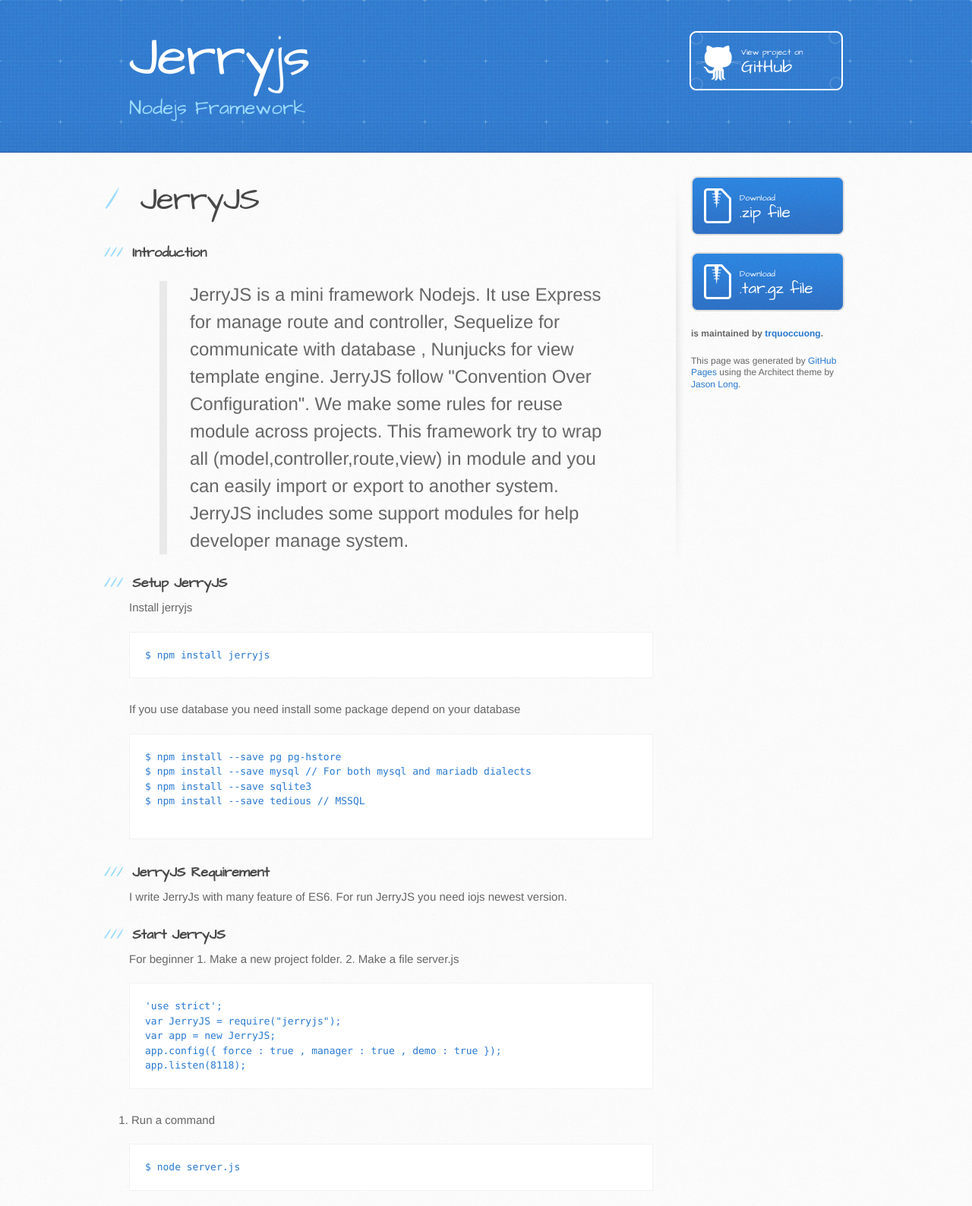
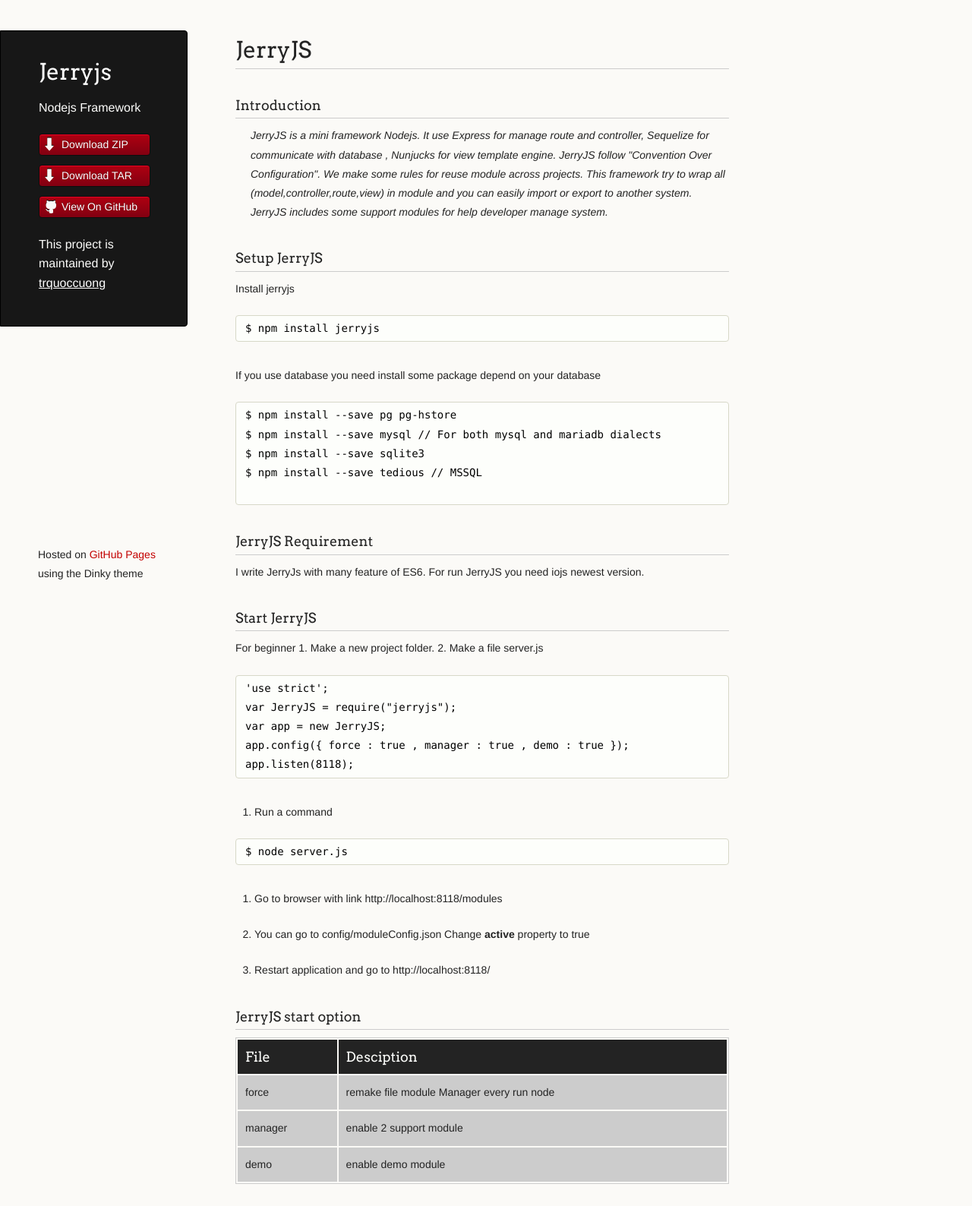
Before and after one commit to trquoccuong/JerryJS, a plain HTML site: page index.html in a window 1280 px wide. Shown: the top 1588 px of the page at 76% size. Drawn offline with Linux system fonts and the light colour scheme.

Commit message:
Create gh-pages branch via GitHub

```diff
--- a/index.html
+++ b/index.html
@@ -1,34 +1,36 @@
-<!DOCTYPE html>
+<!doctype html>
 <html>
   <head>
-    <meta charset='utf-8'>
+    <meta charset="utf-8">
     <meta http-equiv="X-UA-Compatible" content="chrome=1">
-    <meta name="viewport" content="width=device-width, initial-scale=1, maximum-scale=1">
-    <link href='https://fonts.googleapis.com/css?family=Architects+Daughter' rel='stylesheet' type='text/css'>
-    <link rel="stylesheet" type="text/css" href="stylesheets/stylesheet.css" media="screen">
-    <link rel="stylesheet" type="text/css" href="stylesheets/github-light.css" media="screen">
-    <link rel="stylesheet" type="text/css" href="stylesheets/print.css" media="print">
+    <title>Jerryjs by trquoccuong</title>
 
+    <link rel="stylesheet" href="stylesheets/styles.css">
+    <link rel="stylesheet" href="stylesheets/github-light.css">
+    <script src="javascripts/scale.fix.js"></script>
+    <meta name="viewport" content="width=device-width, initial-scale=1, user-scalable=no">
     <!--[if lt IE 9]>
     <script src="//html5shiv.googlecode.com/svn/trunk/html5.js"></script>
     <![endif]-->
+  </head>
+  <body>
+    <div class="wrapper">
+      <header>
+        <h1 class="header">Jerryjs</h1>
+        <p class="header">Nodejs Framework</p>
 
-    <title>Jerryjs by trquoccuong</title>
-  </head>
+        <ul>
+          <li class="download"><a class="buttons" href="https://github.com/trquoccuong/JerryJS/zipball/master">Download ZIP</a></li>
+          <li class="download"><a class="buttons" href="https://github.com/trquoccuong/JerryJS/tarball/master">Download TAR</a></li>
+          <li><a class="buttons github" href="https://github.com/trquoccuong/JerryJS">View On GitHub</a></li>
+        </ul>
 
-  <body>
-    <header>
-      <div class="inner">
-        <h1>Jerryjs</h1>
-        <h2>Nodejs Framework</h2>
-        <a href="https://github.com/trquoccuong/JerryJS" class="button"><small>View project on</small> GitHub</a>
-      </div>
-    </header>
+        <p class="header">This project is maintained by <a class="header name" href="https://github.com/trquoccuong">trquoccuong</a></p>
 
-    <div id="content-wrapper">
-      <div class="inner clearfix">
-        <section id="main-content">
-          <h1>
+
+      </header>
+      <section>
+        <h1>
 <a id="jerryjs" class="anchor" href="#jerryjs" aria-hidden="true"><span class="octicon octicon-link"></span></a>JerryJS</h1>
 
 <h3>
@@ -151,7 +153,7 @@
 
 <p>For create jerry structure</p>
 
-<pre><code>$ jerry scafford // Make jerry folder
+<pre><code>$ jerry scaffold // Make jerry folder
 </code></pre>
 
 <p>For make a module</p>
@@ -568,26 +570,13 @@
 
 <p>Many developer want to recycle module. With JerryJs you can save time to code.Only need zip your module folder and extract this to modules folder you can reuse this module.
 You can use layout 'modules' to extract module or use any software</p>
-        </section>
-
-        <aside id="sidebar">
-          <a href="https://github.com/trquoccuong/JerryJS/zipball/master" class="button">
-            <small>Download</small>
-            .zip file
-          </a>
-          <a href="https://github.com/trquoccuong/JerryJS/tarball/master" class="button">
-            <small>Download</small>
-            .tar.gz file
-          </a>
-
-          <p class="repo-owner"><a href="https://github.com/trquoccuong/JerryJS"></a> is maintained by <a href="https://github.com/trquoccuong">trquoccuong</a>.</p>
-
-          <p>This page was generated by <a href="https://pages.github.com">GitHub Pages</a> using the Architect theme by <a href="https://twitter.com/jasonlong">Jason Long</a>.</p>
-        </aside>
-      </div>
+      </section>
+      <footer>
+        <p><small>Hosted on <a href="https://pages.github.com">GitHub Pages</a> using the Dinky theme</small></p>
+      </footer>
     </div>
-
-            <script type="text/javascript">
+    <!--[if !IE]><script>fixScale(document);</script><![endif]-->
+		          <script type="text/javascript">
             var gaJsHost = (("https:" == document.location.protocol) ? "https://ssl." : "http://www.");
             document.write(unescape("%3Cscript src='" + gaJsHost + "google-analytics.com/ga.js' type='text/javascript'%3E%3C/script%3E"));
           </script>
--- /dev/null
+++ b/javascripts/scale.fix.js
@@ -0,0 +1,20 @@
+fixScale = function(doc) {
+
+	var addEvent = 'addEventListener',
+	    type = 'gesturestart',
+	    qsa = 'querySelectorAll',
+	    scales = [1, 1],
+	    meta = qsa in doc ? doc[qsa]('meta[name=viewport]') : [];
+
+	function fix() {
+		meta.content = 'width=device-width,minimum-scale=' + scales[0] + ',maximum-scale=' + scales[1];
+		doc.removeEventListener(type, fix, true);
+	}
+
+	if ((meta = meta[meta.length - 1]) && addEvent in doc) {
+		fix();
+		scales = [.25, 1.6];
+		doc[addEvent](type, fix, true);
+	}
+
+};
--- /dev/null
+++ b/stylesheets/styles.css
@@ -0,0 +1,423 @@
+@import url(https://fonts.googleapis.com/css?family=Arvo:400,700,400italic);
+
+/* MeyerWeb Reset */
+
+html, body, div, span, applet, object, iframe,
+h1, h2, h3, h4, h5, h6, p, blockquote, pre,
+a, abbr, acronym, address, big, cite, code,
+del, dfn, em, img, ins, kbd, q, s, samp,
+small, strike, strong, sub, sup, tt, var,
+b, u, i, center,
+dl, dt, dd, ol, ul, li,
+fieldset, form, label, legend,
+table, caption, tbody, tfoot, thead, tr, th, td,
+article, aside, canvas, details, embed,
+figure, figcaption, footer, header, hgroup,
+menu, nav, output, ruby, section, summary,
+time, mark, audio, video {
+  margin: 0;
+  padding: 0;
+  border: 0;
+  font: inherit;
+  vertical-align: baseline;
+}
+
+
+/* Base text styles */
+
+body {
+  padding:10px 50px 0 0;
+  font-family:"Helvetica Neue", Helvetica, Arial, sans-serif;
+	font-size: 14px;
+	color: #232323;
+	background-color: #FBFAF7;
+	margin: 0;
+	line-height: 1.8em;
+	-webkit-font-smoothing: antialiased;
+
+}
+
+h1, h2, h3, h4, h5, h6 {
+  color:#232323;
+  margin:36px 0 10px;
+}
+
+p, ul, ol, table, dl {
+  margin:0 0 22px;
+}
+
+h1, h2, h3 {
+	font-family: Arvo, Monaco, serif;
+  line-height:1.3;
+	font-weight: normal;
+}
+
+h1,h2, h3 {
+	display: block;
+	border-bottom: 1px solid #ccc;
+	padding-bottom: 5px;
+}
+
+h1 {
+	font-size: 30px;
+}
+
+h2 {
+	font-size: 24px;
+}
+
+h3 {
+	font-size: 18px;
+}
+
+h4, h5, h6 {
+	font-family: Arvo, Monaco, serif;
+	font-weight: 700;
+}
+
+a {
+  color:#C30000;
+  font-weight:200;
+  text-decoration:none;
+}
+
+a:hover {
+	text-decoration: underline;
+}
+
+a small {
+	font-size: 12px;
+}
+
+em {
+	font-style: italic;
+}
+
+strong {
+  font-weight:700;
+}
+
+ul {
+  list-style-position: inside;
+  list-style: disc;
+  padding-left: 25px;
+}
+
+ol {
+  list-style-position: inside;
+  list-style: decimal;
+  padding-left: 25px;
+}
+
+blockquote {
+  margin: 0;
+  padding: 0 0 0 20px;
+  font-style: italic;
+}
+
+dl, dt, dd, dl p {
+	font-color: #444;
+}
+
+dl dt {
+  font-weight: bold;
+}
+
+dl dd {
+  padding-left: 20px;
+  font-style: italic;
+}
+
+dl p {
+  padding-left: 20px;
+  font-style: italic;
+}
+
+hr {
+  border:0;
+  background:#ccc;
+  height:1px;
+  margin:0 0 24px;
+}
+
+/* Images */
+
+img {
+  position: relative;
+  margin: 0 auto;
+  max-width: 650px;
+  padding: 5px;
+  margin: 10px 0 32px 0;
+  border: 1px solid #ccc;
+}
+
+p img {
+  display: inline;
+  margin: 0;
+  padding: 0;
+  vertical-align: middle;
+  text-align: center;
+  border: none;
+}
+
+/* Code blocks */
+
+code, pre {
+	font-family: Monaco, "Bitstream Vera Sans Mono", "Lucida Console", Terminal, monospace;
+  color:#000;
+  font-size:14px;
+}
+
+pre {
+	padding: 4px 12px;
+  background: #FDFEFB;
+  border-radius:4px;
+  border:1px solid #D7D8C8;
+  overflow: auto;
+  overflow-y: hidden;
+	margin-bottom: 32px;
+}
+
+
+/* Tables */
+
+table {
+  width:100%;
+}
+
+table {
+  border: 1px solid #ccc;
+  margin-bottom: 32px;
+  text-align: left;
+ }
+
+th {
+  font-family: 'Arvo', Helvetica, Arial, sans-serif;
+	font-size: 18px;
+	font-weight: normal;
+  padding: 10px;
+  background: #232323;
+  color: #FDFEFB;
+ }
+
+td {
+  padding: 10px;
+	background: #ccc;
+ }
+
+
+/* Wrapper */
+.wrapper {
+  width:960px;
+}
+
+
+/* Header */
+
+header {
+	background-color: #171717;
+	color: #FDFDFB;
+  width:170px;
+  float:left;
+  position:fixed;
+	border: 1px solid #000;
+	-webkit-border-top-right-radius: 4px;
+	-webkit-border-bottom-right-radius: 4px;
+	-moz-border-radius-topright: 4px;
+	-moz-border-radius-bottomright: 4px;
+	border-top-right-radius: 4px;
+	border-bottom-right-radius: 4px;
+	padding: 34px 25px 22px 50px;
+	margin: 30px 25px 0 0;
+	-webkit-font-smoothing: antialiased;
+}
+
+p.header {
+	font-size: 16px;
+}
+
+h1.header {
+	font-family: Arvo, sans-serif;
+	font-size: 30px;
+	font-weight: 300;
+	line-height: 1.3em;
+	border-bottom: none;
+	margin-top: 0;
+}
+
+
+h1.header, a.header, a.name, header a{
+	color: #fff;
+}
+
+a.header {
+	text-decoration: underline;
+}
+
+a.name {
+	white-space: nowrap;
+}
+
+header ul {
+  list-style:none;
+  padding:0;
+}
+
+header li {
+	list-style-type: none;
+  width:132px;
+  height:15px;
+	margin-bottom: 12px;
+	line-height: 1em;
+	padding: 6px 6px 6px 7px;
+
+	background: #AF0011;
+	background: -moz-linear-gradient(top, #AF0011 0%, #820011 100%);
+  background: -webkit-gradient(linear, left top, left bottom, color-stop(0%,#f8f8f8), color-stop(100%,#dddddd));
+  background: -webkit-linear-gradient(top, #AF0011 0%,#820011 100%);
+  background: -o-linear-gradient(top, #AF0011 0%,#820011 100%);
+  background: -ms-linear-gradient(top, #AF0011 0%,#820011 100%);
+  background: linear-gradient(top, #AF0011 0%,#820011 100%);
+
+	border-radius:4px;
+  border:1px solid #0D0D0D;
+
+	-webkit-box-shadow: inset 0px 1px 1px 0 rgba(233,2,38, 1);
+	box-shadow: inset 0px 1px 1px 0 rgba(233,2,38, 1);
+
+}
+
+header li:hover {
+	background: #C3001D;
+	background: -moz-linear-gradient(top, #C3001D 0%, #950119 100%);
+  background: -webkit-gradient(linear, left top, left bottom, color-stop(0%,#f8f8f8), color-stop(100%,#dddddd));
+  background: -webkit-linear-gradient(top, #C3001D 0%,#950119 100%);
+  background: -o-linear-gradient(top, #C3001D 0%,#950119 100%);
+  background: -ms-linear-gradient(top, #C3001D 0%,#950119 100%);
+  background: linear-gradient(top, #C3001D 0%,#950119 100%);
+}
+
+a.buttons {
+	-webkit-font-smoothing: antialiased;
+	background: url(../images/arrow-down.png) no-repeat;
+	font-weight: normal;
+	text-shadow: rgba(0, 0, 0, 0.4) 0 -1px 0;
+	padding: 2px 2px 2px 22px;
+	height: 30px;
+}
+
+a.github {
+	background: url(../images/octocat-small.png) no-repeat 1px;
+}
+
+a.buttons:hover {
+	color: #fff;
+	text-decoration: none;
+}
+
+
+/* Section - for main page content */
+
+section {
+  width:650px;
+  float:right;
+  padding-bottom:50px;
+}
+
+
+/* Footer */
+
+footer {
+  width:170px;
+  float:left;
+  position:fixed;
+  bottom:10px;
+	padding-left: 50px;
+}
+
+@media print, screen and (max-width: 960px) {
+
+  div.wrapper {
+    width:auto;
+    margin:0;
+  }
+
+  header, section, footer {
+    float:none;
+    position:static;
+    width:auto;
+  }
+
+	footer {
+		border-top: 1px solid #ccc;
+		margin:0 84px 0 50px;
+		padding:0;
+	}
+
+  header {
+    padding-right:320px;
+  }
+
+  section {
+    padding:20px 84px 20px 50px;
+    margin:0 0 20px;
+  }
+
+  header a small {
+    display:inline;
+  }
+
+  header ul {
+    position:absolute;
+    right:130px;
+    top:84px;
+  }
+}
+
+@media print, screen and (max-width: 720px) {
+  body {
+    word-wrap:break-word;
+  }
+
+  header {
+    padding:10px 20px 0;
+		margin-right: 0;
+  }
+
+	section {
+    padding:10px 0 10px 20px;
+    margin:0 0 30px;
+  }
+
+	footer {
+		margin: 0 0 0 30px;
+	}
+
+  header ul, header p.view {
+    position:static;
+  }
+}
+
+@media print, screen and (max-width: 480px) {
+
+  header ul li.download {
+    display:none;
+  }
+
+	footer {
+		margin: 0 0 0 20px;
+	}
+
+	footer a{
+		display:block;
+	}
+
+}
+
+@media print {
+  body {
+    padding:0.4in;
+    font-size:12pt;
+    color:#444;
+  }
+}
```
Also changed, not shown: params.json (+1 -1 lines), images/arrow-down.png (added), images/octocat-small.png (added).
